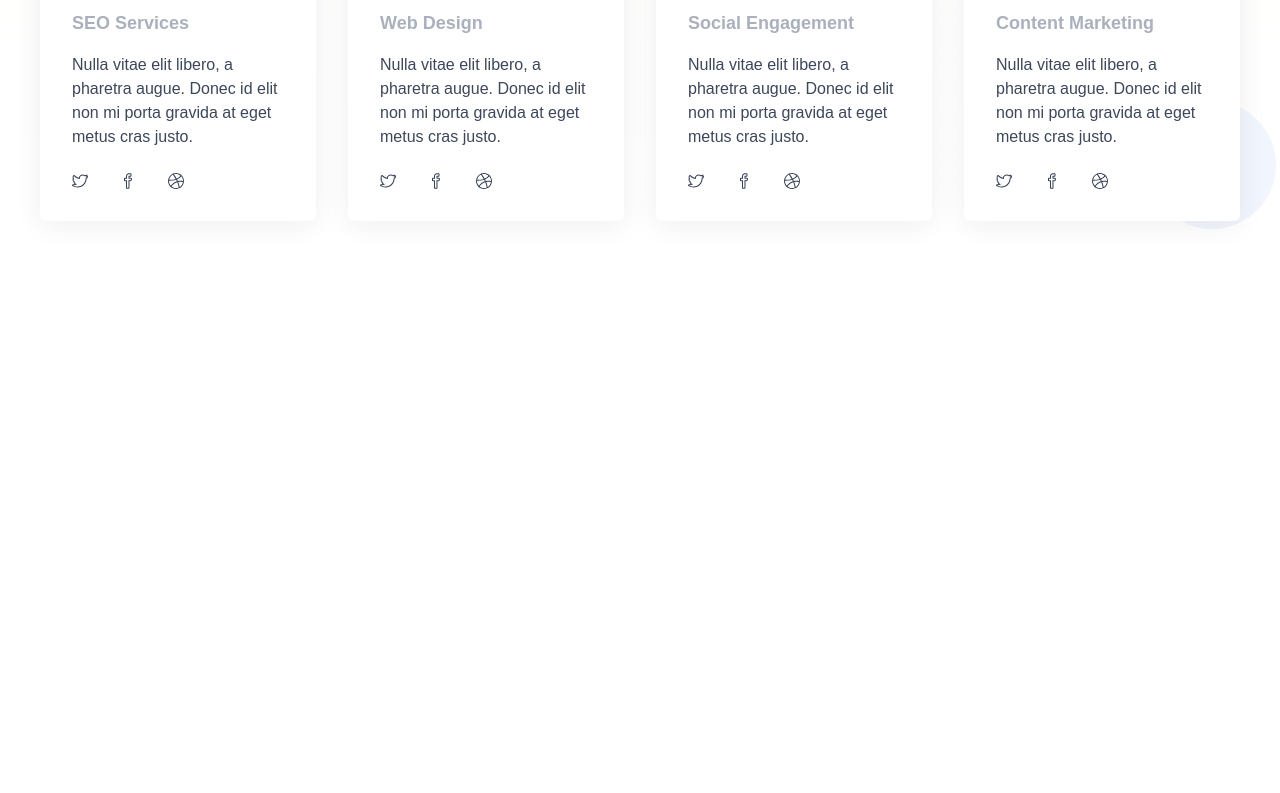
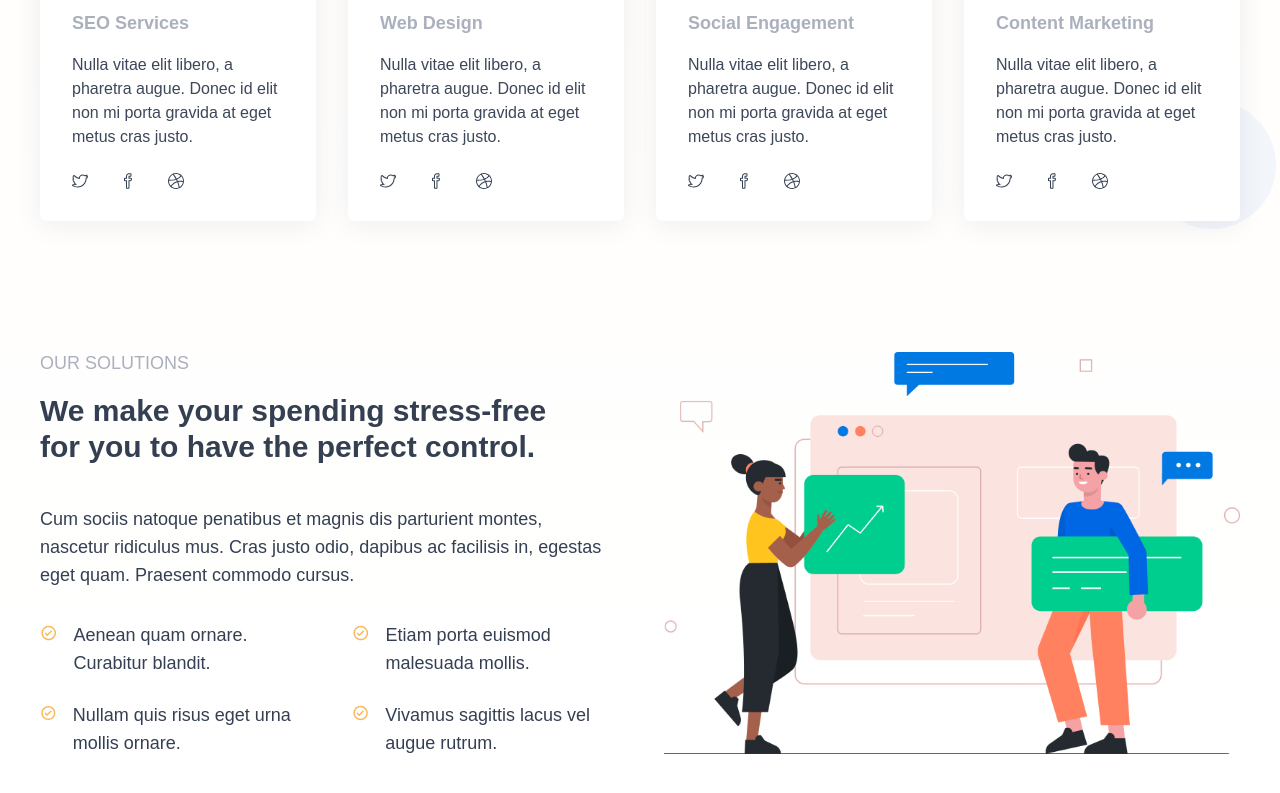
Before and after one commit to Sh4ke96/sandbox, a Next.js app: page / in a window 1280 px wide. Shown: the part 3261-4054 px from the top of the page. Before the commit the page ends 3610 px from the top, so only its background shows below. Built offline with nearby package versions, Linux system fonts and the light colour scheme.

Commit message:
add solutions section

```diff
--- /dev/null
+++ b/components/Sections/SectionSolutions.tsx
@@ -0,0 +1,57 @@
+import Image from "next/image";
+import { FC } from "react";
+import Heading from "../Heading/Heading";
+import { BiCheckCircle } from "react-icons/bi";
+
+const SectionSolutions: FC = () => {
+  return (
+    <section className="container flex flex-col items-center mx-auto mb-32">
+      <div className="grid items-center grid-cols-2 gap-x-12">
+        <div className="col-span-1">
+          <Heading
+            title="We make your spending stress-free for you to have the perfect control."
+            subtitle="Our Solutions"
+            textPosition="text-left"
+          />
+          <p className="mb-8">
+            Cum sociis natoque penatibus et magnis dis parturient montes,
+            nascetur ridiculus mus. Cras justo odio, dapibus ac facilisis in,
+            egestas eget quam. Praesent commodo cursus.
+          </p>
+          <div>
+            <ul className="grid grid-cols-4 gap-x-12 gap-y-6">
+              <li className="flex col-span-2 text-lg">
+                <BiCheckCircle className="w-6 h-6 mr-4 text-orange" />
+                Aenean quam ornare. Curabitur blandit.
+              </li>
+              <li className="flex col-span-2 text-lg">
+                <BiCheckCircle className="w-6 h-6 mr-4 text-orange" />
+                Etiam porta euismod malesuada mollis.
+              </li>
+              <li className="flex col-span-2 text-lg">
+                <BiCheckCircle className="w-6 h-6 mr-4 text-orange" />
+                Nullam quis risus eget urna mollis ornare.
+              </li>
+              <li className="flex col-span-2 text-lg">
+                <BiCheckCircle className="w-6 h-6 mr-4 text-orange" />
+                Vivamus sagittis lacus vel augue rutrum.
+              </li>
+            </ul>
+          </div>
+        </div>
+        <div className="col-span-1">
+          <Image
+            src="/img/solutions-bg.png"
+            alt="man with laptop and rocket"
+            width={0}
+            height={0}
+            sizes={"100vw"}
+            className="w-full h-auto "
+          />
+        </div>
+      </div>
+    </section>
+  );
+};
+
+export default SectionSolutions;
--- a/components/index.tsx
+++ b/components/index.tsx
@@ -5,6 +5,7 @@ import SectionAnalyze from "./Sections/SectionAnalyze";
 import SectionStrategy from "./Sections/SectionStrategy";
 import SectionWhyUs from "./Sections/SectionWhyUs";
 import SectionTeam from "./Sections/SectionTeam";
+import SectionSolutions from "./Sections/SectionSolutions";
 
 export {
   Wrapper,
@@ -14,4 +15,5 @@ export {
   SectionStrategy,
   SectionWhyUs,
   SectionTeam,
+  SectionSolutions
 };
--- a/pages/index.tsx
+++ b/pages/index.tsx
@@ -7,6 +7,7 @@ import {
   SectionStrategy,
   SectionWhyUs,
   SectionTeam,
+  SectionSolutions,
 } from "../components/";
 
 export default function Home() {
@@ -25,6 +26,7 @@ export default function Home() {
         <SectionStrategy />
         <SectionWhyUs />
         <SectionTeam />
+        <SectionSolutions/>
       </Wrapper>
     </>
   );
```
Also changed, not shown: public/img/solutions-bg.png (added).
